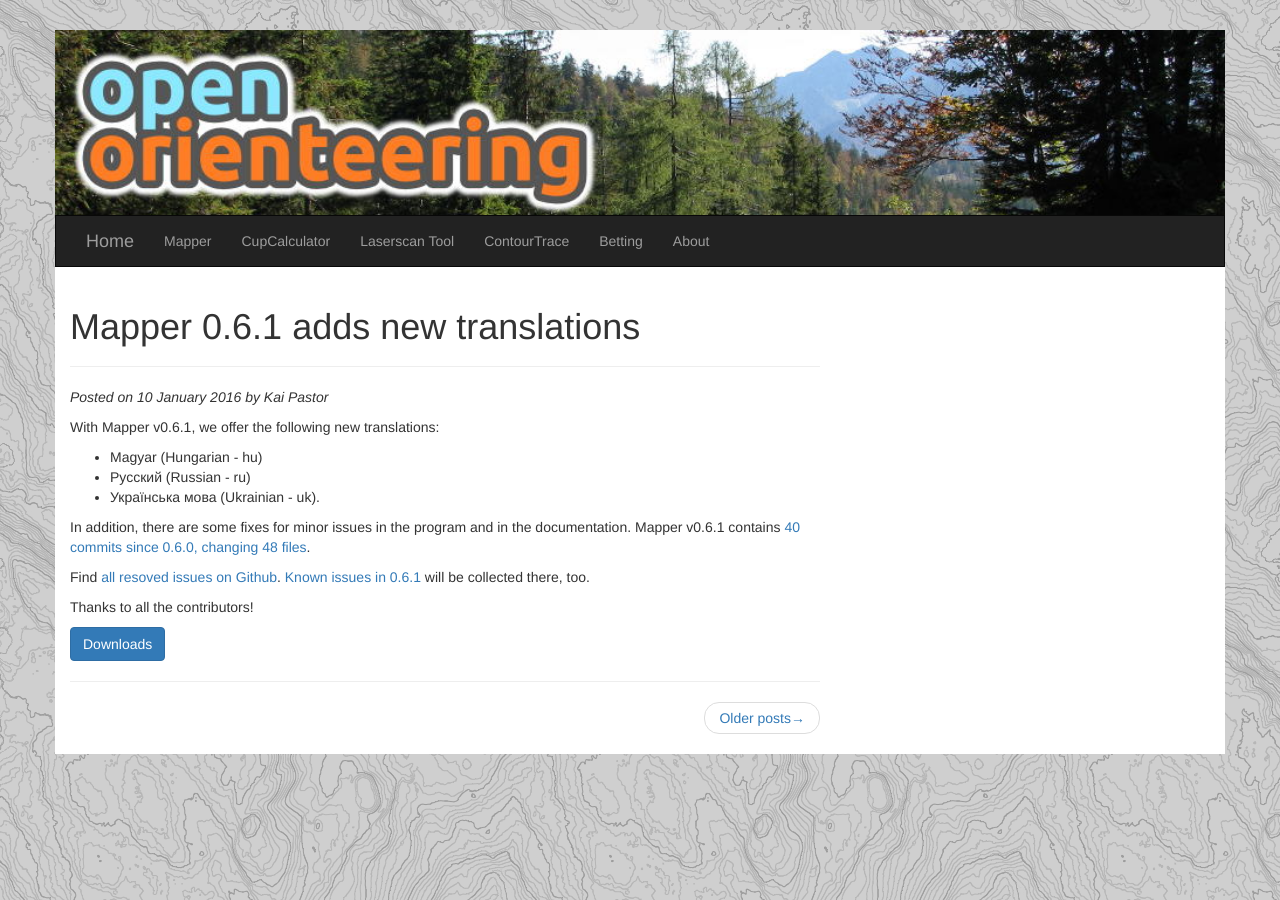
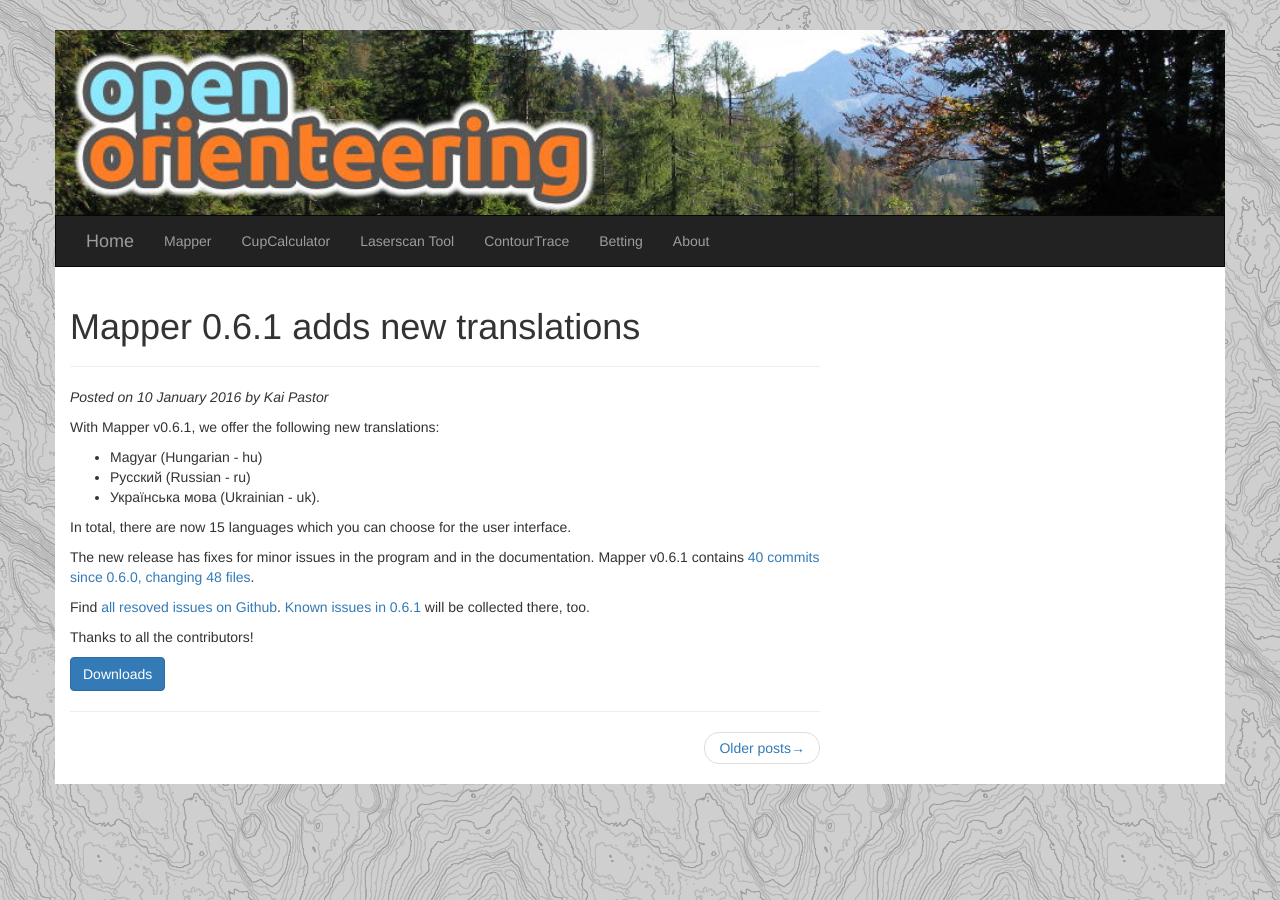
Before and after one commit to OpenOrienteering/OpenOrienteering.github.io, a Jekyll site: the page built from _posts/2016-01-10-mapper-0.6.1-released.md, in a window 1280 px wide. Built offline with Jekyll 4.4.1, drawn with Linux system fonts in a browser that asks for light colours.

Commit message:
Update 2016-01-10-mapper-0.6.1-released.md

```diff
--- a/_posts/2016-01-10-mapper-0.6.1-released.md
+++ b/_posts/2016-01-10-mapper-0.6.1-released.md
@@ -14,7 +14,9 @@ With Mapper v0.6.1, we offer the following new translations:
 - Русский (Russian - ru)
 - Українська мова (Ukrainian - uk).
 
-In addition, there are some fixes for minor issues in the program and in the documentation. Mapper v0.6.1 contains [40 commits since 0.6.0, changing 48 files](https://github.com/OpenOrienteering/mapper/compare/v0.6.0...v0.6.1).
+In total, there are now 15 languages which you can choose for the user interface.
+
+The new release has fixes for minor issues in the program and in the documentation. Mapper v0.6.1 contains [40 commits since 0.6.0, changing 48 files](https://github.com/OpenOrienteering/mapper/compare/v0.6.0...v0.6.1).
 
 Find [all resoved issues on Github](https://github.com/OpenOrienteering/mapper/issues?q=milestone:v0.6.1+is:closed).
 [Known issues in 0.6.1](https://github.com/OpenOrienteering/mapper/issues?q=label:"known issues 0.6.1") will be collected there, too.
```
